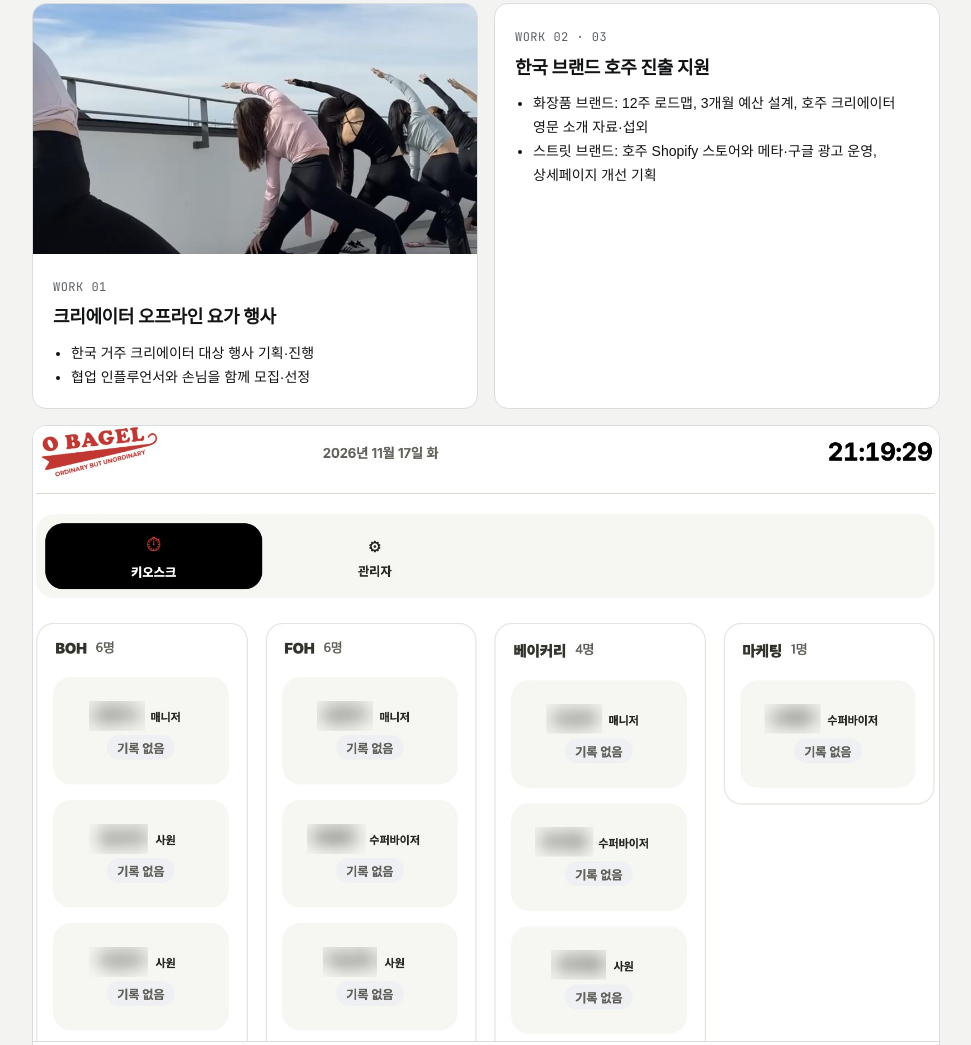
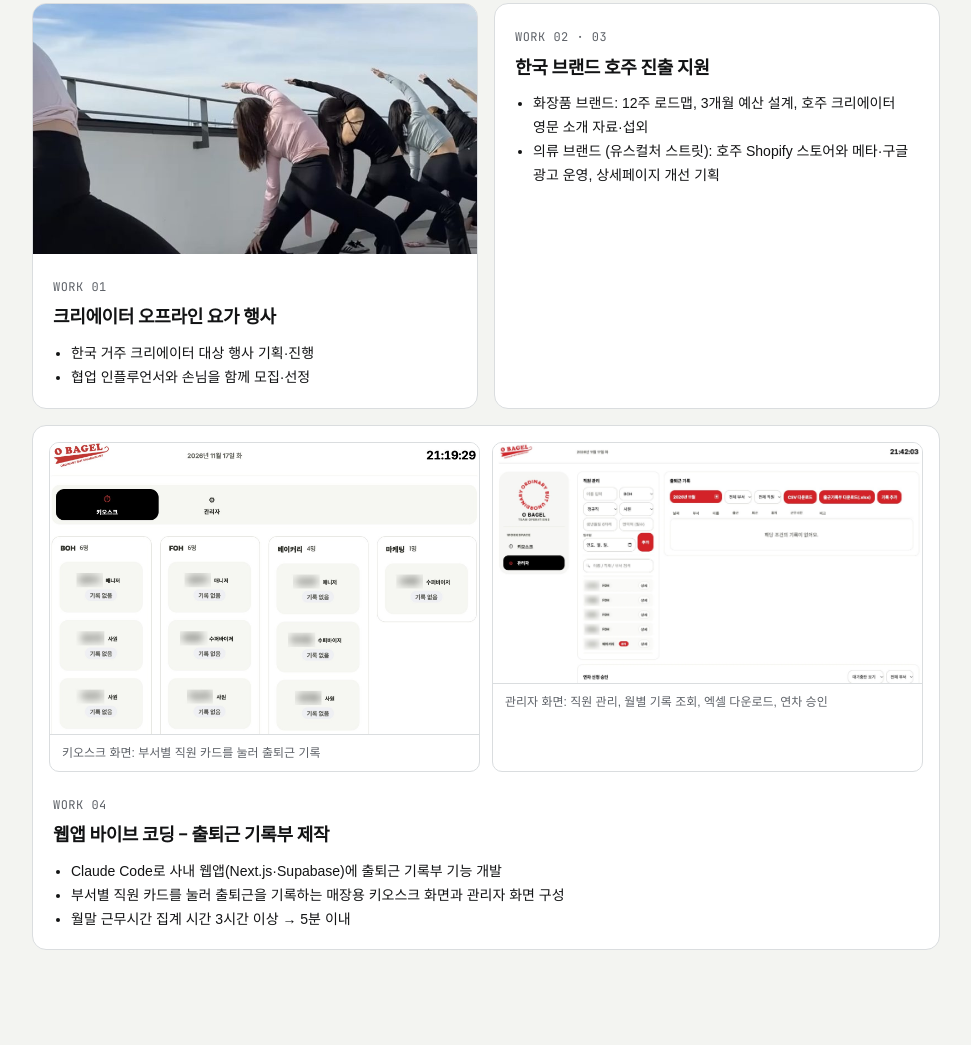
Before and after one commit to hyejoo0109/Portfolio, a plain HTML site: page index.html in a window 1280 px wide. Shown: the part 7525-8570 px from the top of the page, without its empty margins (288-1259 px from the left). Drawn offline with Linux system fonts and the light colour scheme; a web font is replaced by a local one.

Commit message:
출퇴근 기록부 관리자 화면 추가, 의류 브랜드 표기 수정
Co-Authored-By: Claude Opus 5.5 <noreply@anthropic.com>

```diff
--- a/index.html
+++ b/index.html
@@ -162,6 +162,11 @@ td.r,th.r{text-align:right}
 .work .mono{color:var(--muted)}
 .work h3{font-size:18px;margin:4px 0 8px}
 .work ul{margin:0;padding-left:18px;font-size:14px}
+.work .shots{display:grid;grid-template-columns:repeat(2,minmax(0,1fr));gap:12px;padding:16px 16px 0}
+.work .shots figure{margin:0;border:1px solid var(--line);border-radius:10px;overflow:hidden;background:#fff}
+.work .shots img{aspect-ratio:auto;object-fit:contain}
+.work .shots figcaption{font-size:12px;color:var(--muted);padding:8px 12px;border-top:1px solid var(--line)}
+@media (max-width:640px){.work .shots{grid-template-columns:1fr}}
 
 /* career */
 .timeline{display:flex;flex-direction:column}
@@ -493,10 +498,13 @@ footer.end .c{font-family:var(--mono);font-size:13px;line-height:1.9;text-align:
         </article>
         <article class="work">
           <div class="b"><span class="mono">Work 02 · 03</span><h3>한국 브랜드 호주 진출 지원</h3>
-            <ul><li>화장품 브랜드: 12주 로드맵, 3개월 예산 설계, 호주 크리에이터 영문 소개 자료·섭외</li><li>스트릿 브랜드: 호주 Shopify 스토어와 메타·구글 광고 운영, 상세페이지 개선 기획</li></ul></div>
+            <ul><li>화장품 브랜드: 12주 로드맵, 3개월 예산 설계, 호주 크리에이터 영문 소개 자료·섭외</li><li>의류 브랜드 (유스컬처 스트릿): 호주 Shopify 스토어와 메타·구글 광고 운영, 상세페이지 개선 기획</li></ul></div>
         </article>
         <article class="work" id="work-webapp" style="grid-column:1/-1">
-          <img src="img/attendance.jpg" alt="직접 만든 출퇴근 기록부 키오스크 화면 (직원 이름 블러 처리)" style="aspect-ratio:auto;object-fit:contain;border-bottom:1px solid var(--line)">
+          <div class="shots">
+            <figure><img src="img/attendance.jpg" alt="출퇴근 기록부 키오스크 화면 (직원 이름 블러 처리)"><figcaption>키오스크 화면: 부서별 직원 카드를 눌러 출퇴근 기록</figcaption></figure>
+            <figure><img src="img/attendance-admin.jpg" alt="출퇴근 기록부 관리자 화면 (직원 이름 블러 처리)"><figcaption>관리자 화면: 직원 관리, 월별 기록 조회, 엑셀 다운로드, 연차 승인</figcaption></figure>
+          </div>
           <div class="b"><span class="mono">Work 04</span><h3>웹앱 바이브 코딩 – 출퇴근 기록부 제작</h3>
             <ul><li>Claude Code로 사내 웹앱(Next.js·Supabase)에 출퇴근 기록부 기능 개발</li><li>부서별 직원 카드를 눌러 출퇴근을 기록하는 매장용 키오스크 화면과 관리자 화면 구성</li><li>월말 근무시간 집계 시간 3시간 이상 → 5분 이내</li></ul></div>
         </article>
```
Also changed, not shown: img/attendance-admin.jpg (added).
